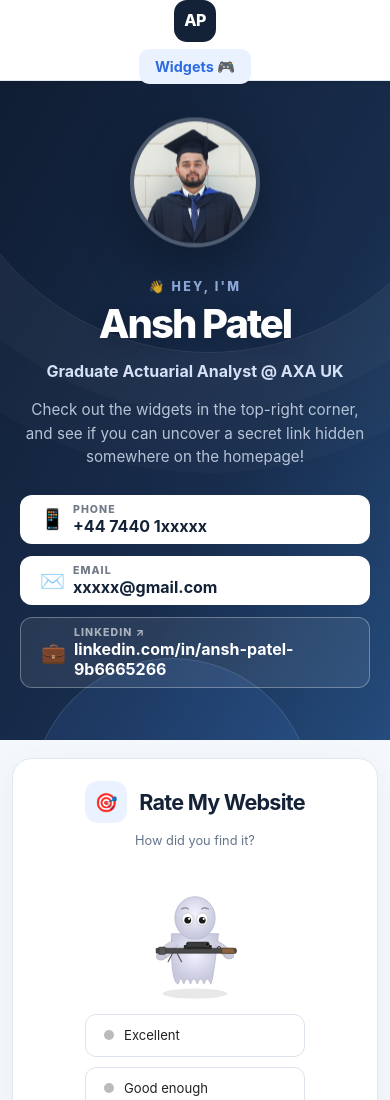
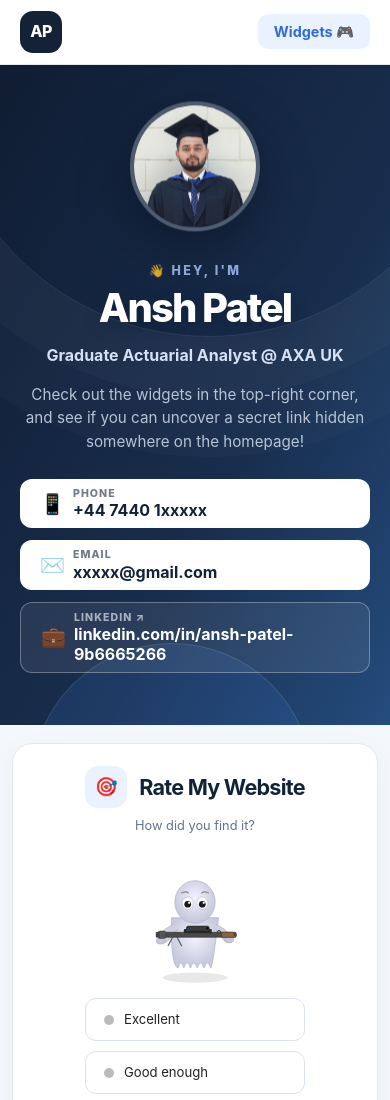
Before and after one commit to Ansh-Patel-2525/anshjpatel.github.io, a plain HTML site: page index.html in a window 390 px wide. Shown: the top 1100 px of the page. Drawn offline with Linux system fonts and the light colour scheme.

Commit message:
mobile layout update logo and widget icon

```diff
--- a/style.css
+++ b/style.css
@@ -952,15 +952,17 @@ canvas {
 ===================== */
 @media (max-width: 768px) {
   .nav-content {
-    flex-direction: column;
+    flex-direction: row;
+    justify-content: space-between;
+    align-items: center;
     gap: 1rem;
   }
-
   nav ul {
     gap: 1rem;
     flex-wrap: wrap;
-    justify-content: center;
-  }
+    justify-content: flex-end;
+  }
+}
 
   .hero-title {
     font-size: 2.5rem;
```
